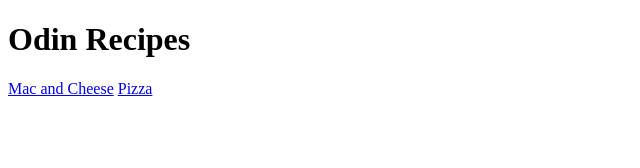
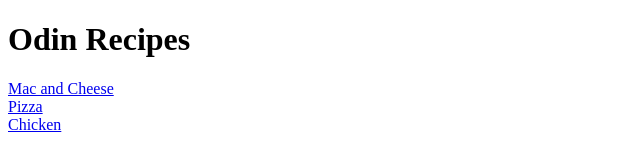
Before and after one commit to Enzo1612/odin-recipes, a plain HTML site: page index.html in a window 1280 px wide. Shown: the whole page, without its empty margins (0-640 px from the left). Drawn offline with Linux system fonts and the light colour scheme.

Commit message:
Add the chicken recipe

```diff
--- a/index.html
+++ b/index.html
@@ -8,8 +8,8 @@
 </head>
 <body>
     <h1>Odin Recipes</h1>
-    <a href="recipes/mac-and-cheese.html">Mac and Cheese</a>
-    <a href="recipes/pizza.html">Pizza</a>
-    <a href=""></a>
+    <a href="recipes/mac-and-cheese.html">Mac and Cheese</a><br>
+    <a href="recipes/pizza.html">Pizza</a><br>
+    <a href="recipes/chicken.html">Chicken</a><br>
 </body>
 </html>
```
